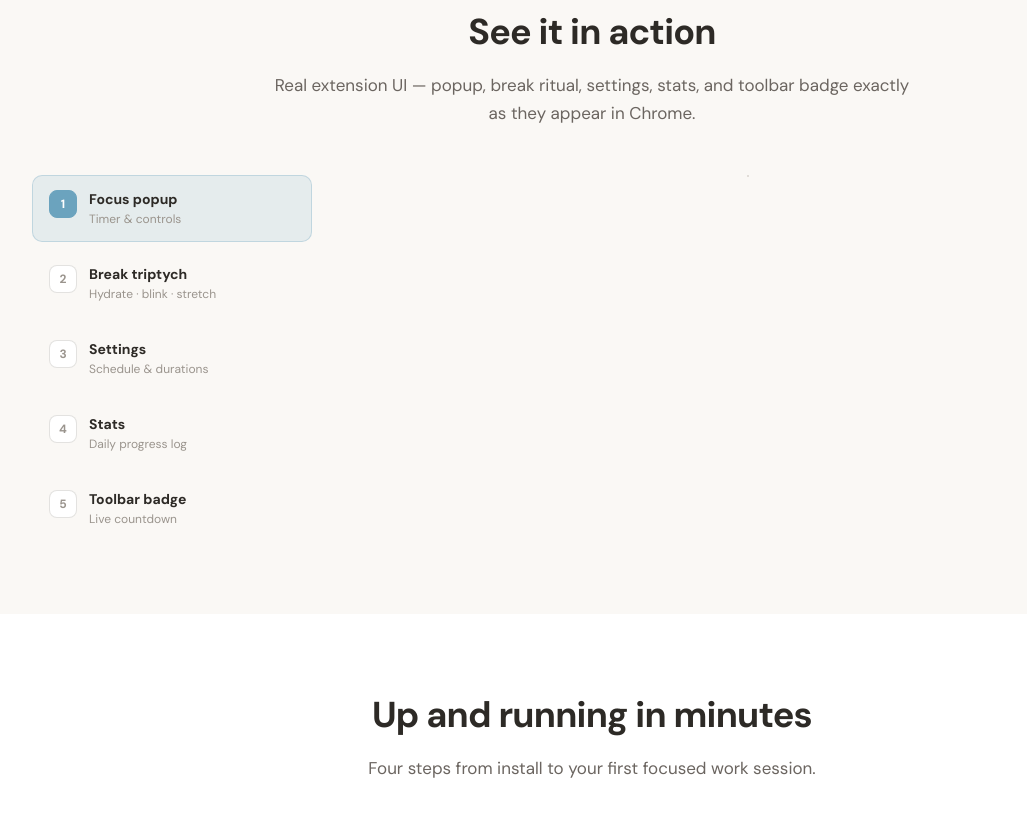
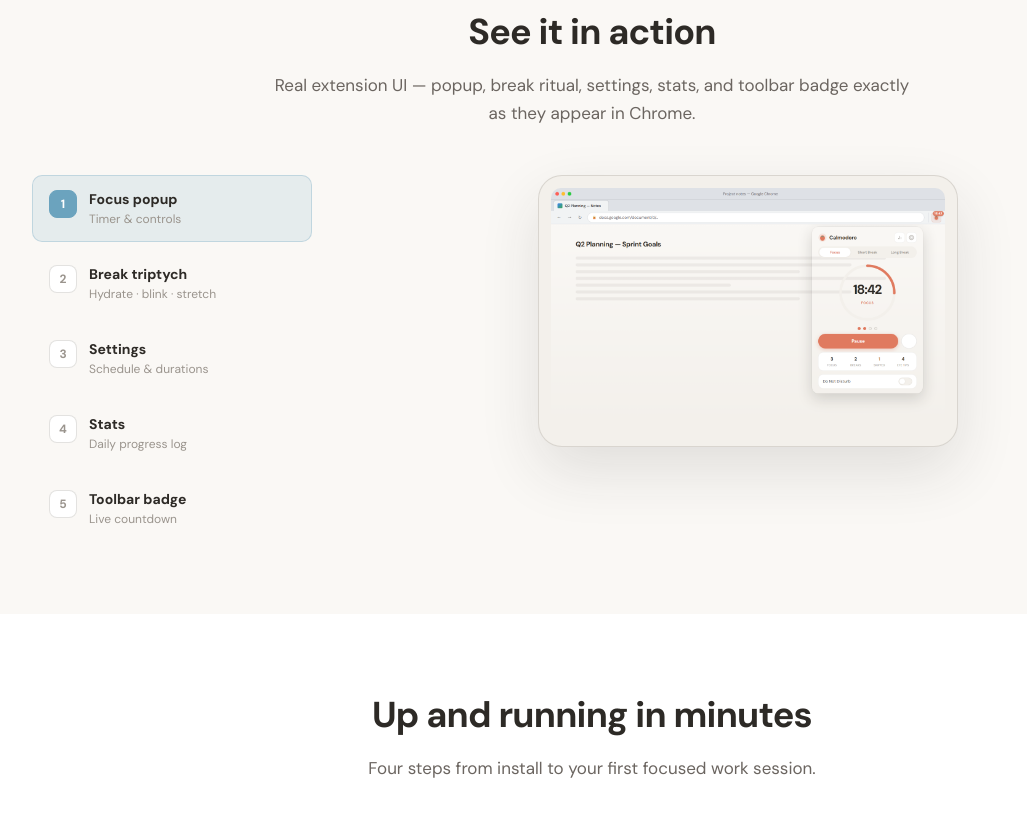
Before and after one commit to nuthanm/Calmodoro, a browser extension: page docs/index.html in a window 1280 px wide. Shown: the part 1514-2342 px from the top of the page, without its empty margins (48-1075 px from the left). Drawn offline with Linux system fonts and the light colour scheme.

Commit message:
Fix showcase screenshots not rendering and set site version to 1.0.0
The panel collapsed because absolutely positioned images left no in-flow content in the grid cell. Use display toggling instead, and show v1.0.0 on the landing site until Chrome Web Store publish.

Co-authored-by: Cursor <cursoragent@cursor.com>

```diff
--- a/docs/config.js
+++ b/docs/config.js
@@ -2,7 +2,7 @@
 // Example: 'https://chromewebstore.google.com/detail/calmodoro/EXTENSION_ID'
 window.CALMODORO_CONFIG = {
   CHROME_WEB_STORE_URL: '',
-  VERSION: '2.0.2',
+  VERSION: '1.0.0',
   GITHUB_URL: 'https://github.com/nuthanm/Calmodoro',
   SUPPORT_URL: 'https://github.com/nuthanm/Calmodoro/issues'
 };
--- a/docs/index.html
+++ b/docs/index.html
@@ -40,7 +40,7 @@
   <div class="hero-grid"></div>
   <div class="hero-inner">
     <div class="hero-content">
-      <div class="hero-badge"><span class="pulse"></span> Local-only · Manifest V3 · v2.0.2</div>
+      <div class="hero-badge"><span class="pulse"></span> Local-only · Manifest V3 · v1.0.0</div>
       <h1><span class="accent">Calm</span>odoro<br>Pomodoro Timer</h1>
       <p class="hero-lead">Structured focus sessions, wellness break rituals (hydrate · blink · stretch), independent micro-reminders, and a live countdown on the toolbar icon — all stored on your device.</p>
       <div class="hero-cta">
@@ -222,7 +222,7 @@
           Add to Chrome
         </a>
         <div class="store-stats">
-          <div class="store-stat"><strong id="stat-version">2.0.2</strong><span>Version</span></div>
+          <div class="store-stat"><strong id="stat-version">1.0.0</strong><span>Version</span></div>
           <div class="store-stat"><strong>Free</strong><span>Price</span></div>
           <div class="store-stat"><strong>EN</strong><span>Language</span></div>
         </div>
--- a/docs/site.css
+++ b/docs/site.css
@@ -438,29 +438,28 @@ img { max-width: 100%; height: auto; display: block; }
   color: var(--text-muted);
 }
 .showcase-panel {
-  position: relative;
+  width: 100%;
+  min-width: 0;
   border-radius: var(--radius-lg);
   overflow: hidden;
   border: 1px solid var(--border-strong);
   box-shadow: var(--shadow-lg);
   background: var(--surface-2);
-  aspect-ratio: 16 / 10;
+  padding: 12px;
 }
 .showcase-panel img {
   width: 100%;
-  height: 100%;
+  height: auto;
   object-fit: contain;
   object-position: center top;
-  opacity: 0;
-  transition: opacity 0.35s ease;
-  position: absolute;
-  inset: 0;
-  padding: 12px;
-  background: var(--surface-2);
+  display: none;
+  margin: 0 auto;
+  border-radius: var(--radius-sm);
 }
-.showcase-panel img.active { opacity: 1; }
+.showcase-panel img.active {
+  display: block;
+}
 .showcase-panel--popup {
-  aspect-ratio: 4 / 5;
   max-width: 420px;
   margin: 0 auto;
 }
```
Also changed, not shown: docs/privacy.html (+1 -1 lines), docs/terms.html (+1 -1 lines), 1 other file.
